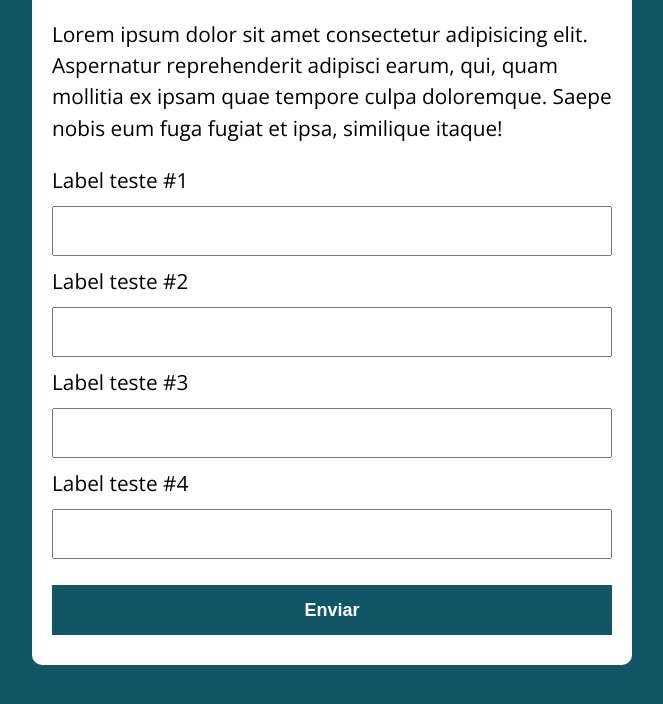
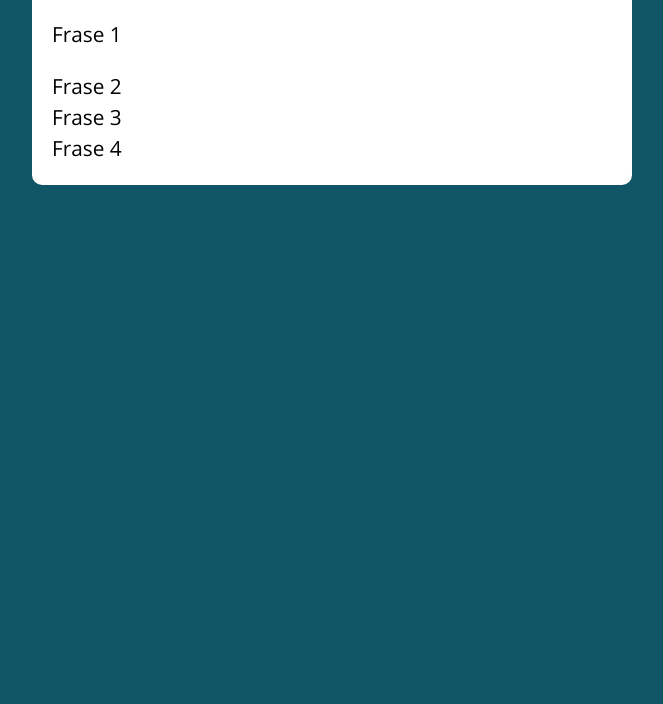
Before and after one commit to Phfigs/Curso-JS-Completo, a plain HTML site: page modelo/index.html in a window 1280 px wide. Shown: the part 134-838 px from the top of the page, without its empty margins (308-971 px from the left). After the commit the page ends 800 px from the top, so only its background shows below. Drawn offline with nearby package versions, Linux system fonts and the light colour scheme.

Commit message:
exercicio aula 31

```diff
--- /dev/null
+++ b/aula31 (exercicio for)/Minha resolução/assets/css/style.css
@@ -0,0 +1,66 @@
+@charset "UTF-8";
+
+@import url('https://fonts.googleapis.com/css2?family=Open+Sans:wght@400;700&display=swap');
+
+:root{
+    --primary-color: rgb(17, 86, 102);
+    --primary-color-darker: rgb(11, 51, 59);
+    --primary-color-light: rgb(129, 224, 243);
+}
+
+*{
+    box-sizing: border-box;
+    outline: 0px;
+}
+
+body{
+    margin: 0px;
+    padding: 0px;
+    background-color: var(--primary-color);
+    font-family: 'Open Sans', sans-serif;
+    font-size: 1.3em;
+    line-height: 1.5em;
+}
+
+.container{
+    max-width: 600px;
+    margin: 50px auto;
+    background-color: white;
+    padding: 20px;
+    border-radius: 10px;
+}
+
+form input, form label, form button {
+    display: block;
+    width: 100%;
+    margin-bottom: 10px;
+}
+
+form button {
+    margin-top: 26px;
+    border: none;
+    background-color: var(--primary-color);
+    color: white;
+    font-size: 18px;
+    font-weight: 700;
+    height: 50px;
+    cursor: pointer;
+}
+
+form button:hover{
+    background-color: var(--primary-color-darker);
+}
+
+form button:active{
+    background-color: var(--primary-color-light);
+}
+
+form input {
+    font-size: 24px;
+    height: 50px;
+    padding: 0 20px;
+}
+
+form input:focus{
+    outline: 1px solid var(--primary-color);
+}
--- /dev/null
+++ b/aula31 (exercicio for)/Resolução Luiz/assets/css/style.css
@@ -0,0 +1,66 @@
+@charset "UTF-8";
+
+@import url('https://fonts.googleapis.com/css2?family=Open+Sans:wght@400;700&display=swap');
+
+:root{
+    --primary-color: rgb(17, 86, 102);
+    --primary-color-darker: rgb(11, 51, 59);
+    --primary-color-light: rgb(129, 224, 243);
+}
+
+*{
+    box-sizing: border-box;
+    outline: 0px;
+}
+
+body{
+    margin: 0px;
+    padding: 0px;
+    background-color: var(--primary-color);
+    font-family: 'Open Sans', sans-serif;
+    font-size: 1.3em;
+    line-height: 1.5em;
+}
+
+.container{
+    max-width: 600px;
+    margin: 50px auto;
+    background-color: white;
+    padding: 20px;
+    border-radius: 10px;
+}
+
+form input, form label, form button {
+    display: block;
+    width: 100%;
+    margin-bottom: 10px;
+}
+
+form button {
+    margin-top: 26px;
+    border: none;
+    background-color: var(--primary-color);
+    color: white;
+    font-size: 18px;
+    font-weight: 700;
+    height: 50px;
+    cursor: pointer;
+}
+
+form button:hover{
+    background-color: var(--primary-color-darker);
+}
+
+form button:active{
+    background-color: var(--primary-color-light);
+}
+
+form input {
+    font-size: 24px;
+    height: 50px;
+    padding: 0 20px;
+}
+
+form input:focus{
+    outline: 1px solid var(--primary-color);
+}
--- a/modelo/assets/js/main.js
+++ b/modelo/assets/js/main.js
@@ -0,0 +1,45 @@
+function criaElemento() {
+    const container = document.querySelector('.container');
+    const elementos = [
+        { tag: 'p', texto: 'Frase 1' },
+        { tag: 'div', texto: 'Frase 2' },
+        { tag: 'footer', texto: 'Frase 3' },
+        { tag: 'section', texto: 'Frase 4' }
+    ];
+
+    const [tag1, tag2, tag3, tag4] = elementos;
+    function criaDivPrincipal() {
+        const principal = document.createElement('div');
+        container.appendChild(principal);
+
+        function criaP() {
+            const p = document.createElement(tag1.tag);
+            p.innerHTML = `${tag1.texto}`;
+            principal.appendChild(p);
+        }
+
+        function criaDiv() {
+            const div = document.createElement(tag2.tag);
+            div.innerHTML = `${tag2.texto}`;
+            principal.appendChild(div);
+        }
+
+        function criaFooter() {
+            const footer = document.createElement(tag3.tag);
+            footer.innerHTML = `${tag3.texto}`;
+            principal.appendChild(footer);
+        }
+
+        function criaSection() {
+            const section = document.createElement(tag4.tag);
+            section.innerHTML = `${tag4.texto}`;
+            principal.appendChild(section);
+        }
+        criaP();
+        criaDiv();
+        criaFooter();
+        criaSection();
+    }
+    criaDivPrincipal();
+}
+criaElemento();
--- a/modelo/index.html
+++ b/modelo/index.html
@@ -13,24 +13,7 @@
 
     <section class="container">
         <h1>Lorem ipsum, dolor sit amet?</h1>
-        <p>Lorem ipsum dolor sit amet consectetur adipisicing elit. Aspernatur reprehenderit adipisci earum, qui, quam
-            mollitia ex ipsam quae tempore culpa doloremque. Saepe nobis eum fuga fugiat et ipsa, similique itaque!</p>
 
-        <form action="">
-            <label for="input-teste-1">Label teste #1</label>
-            <input type="text" id="input-teste-1">
-
-            <label for="input-teste-2">Label teste #2</label>
-            <input type="password" id="input-teste-2">
-
-            <label for="input-teste-3">Label teste #3</label>
-            <input type="email" id="input-teste-3">
-
-            <label for="input-teste-4">Label teste #4</label>
-            <input type="number" id="input-teste-4">
-
-            <button>Enviar</button>
-        </form>
     </section>
 
     <script src="./assets/js/main.js"></script>
```
Also changed, not shown: aula31 (exercicio for)/Minha resolução/index.html (added, +39 -0 lines), aula31 (exercicio for)/Resolução Luiz/index.html (added, +39 -0 lines), aula31 (exercicio for)/Minha resolução/assets/js/main.js (added), aula31 (exercicio for)/Resolução Luiz/assets/js/main.js (added).
